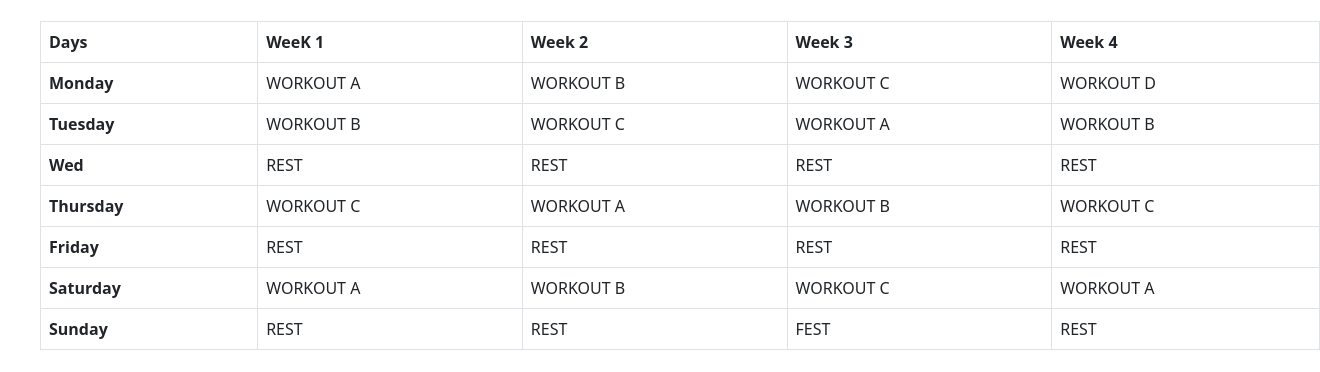
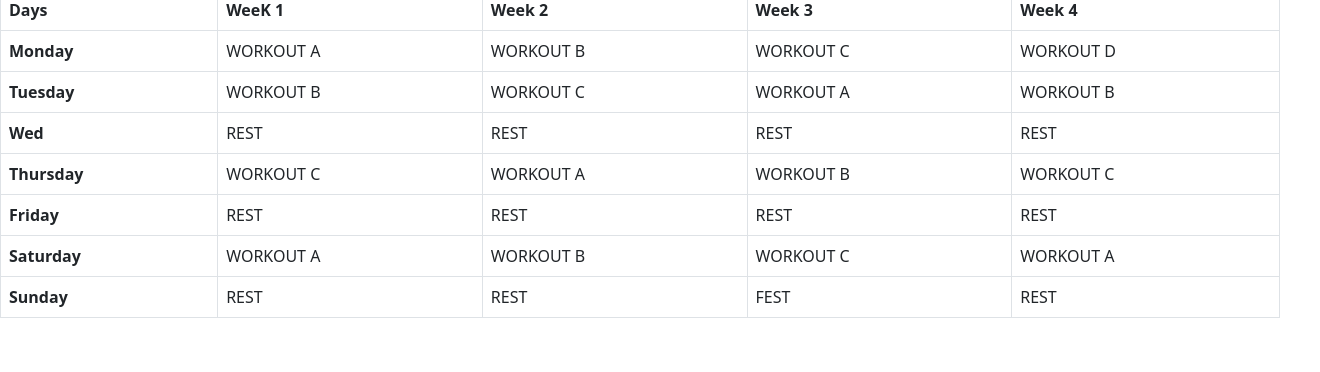
Before and after one commit to VishalSyntax/Go-Fitness, a plain HTML site: page Workouts.html in a window 1280 px wide. Shown: the part 123-495 px from the top of the page, 1320 px wide, since content can reach past the window. Drawn offline with nearby package versions, Linux system fonts and the light colour scheme; a script that the page names is missing.

Commit message:
css,updated

```diff
--- a/css/manas_style.css
+++ b/css/manas_style.css
@@ -1,5 +1,5 @@
-.table {
+/* .table {
   padding: 40px;
   margin: 40px;
 
-}
+} */
```
